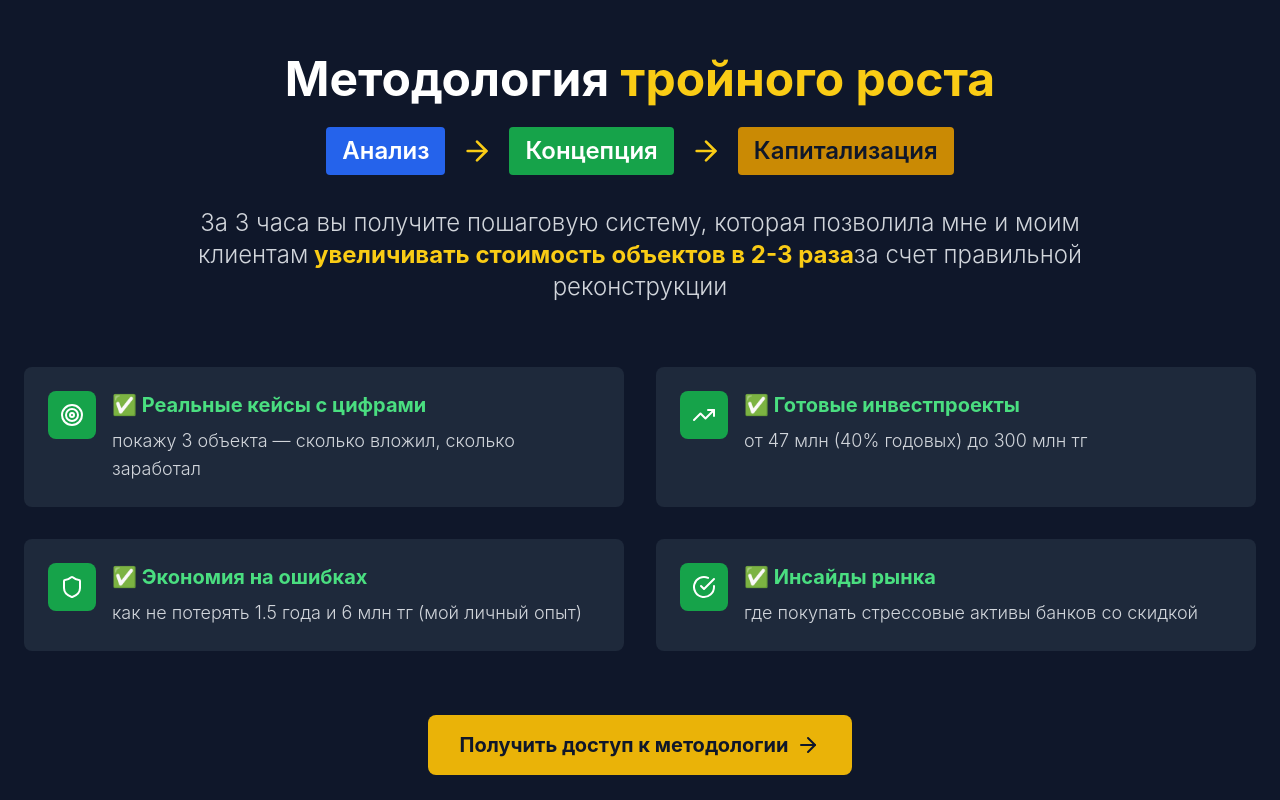
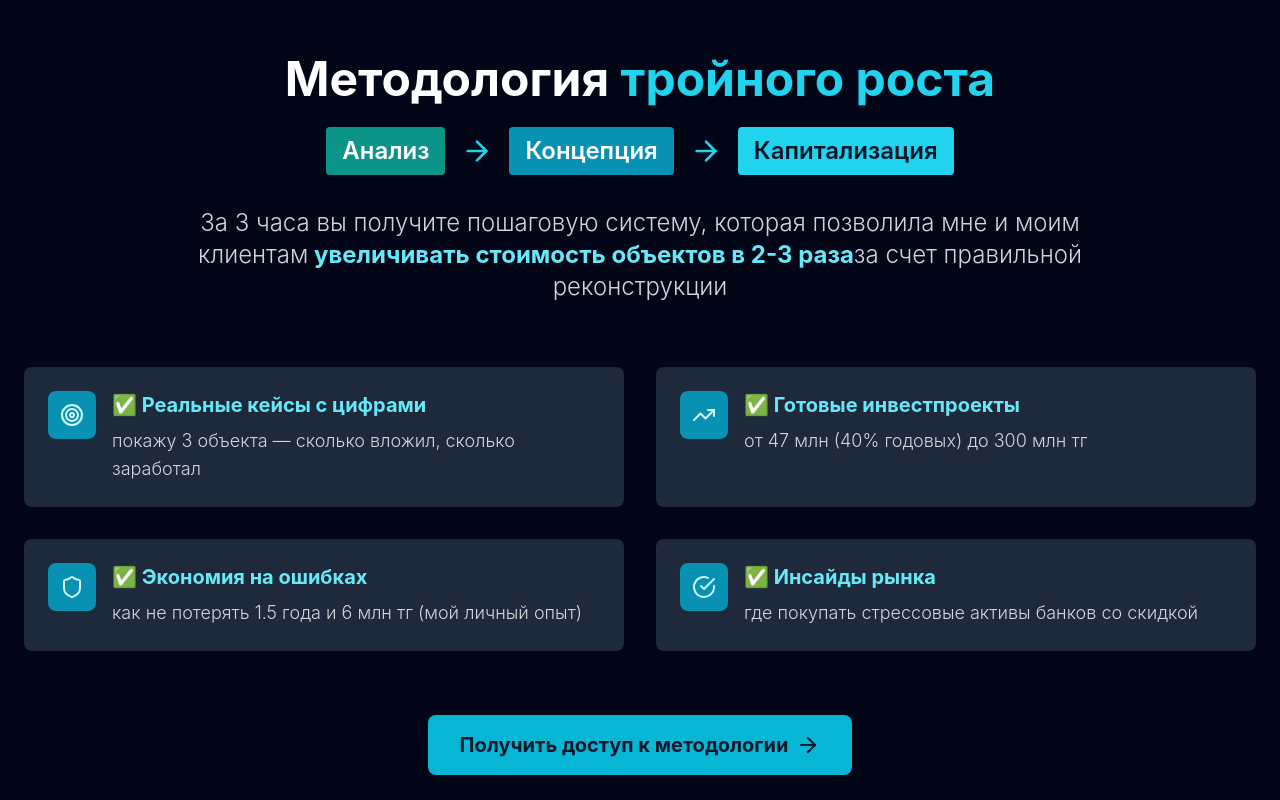
Before and after one commit to Danial992/landing, a React (Vite) app: page / in a window 1280 px wide. Shown: the part 2120-2920 px from the top of the page. Built offline with nearby package versions, Linux system fonts and the light colour scheme.

Commit message:
Update SolutionSection.tsx

```diff
--- a/src/components/SolutionSection.tsx
+++ b/src/components/SolutionSection.tsx
@@ -4,44 +4,44 @@ import { CheckCircle, ArrowRight, Target, TrendingUp, Shield } from 'lucide-reac
 const SolutionSection: React.FC = () => {
   const benefits = [
     {
-      icon: <Target className="w-6 h-6" />,
+      icon: <Target className="w-6 h-6 text-cyan-100" />,
       title: "Реальные кейсы с цифрами",
       description: "покажу 3 объекта — сколько вложил, сколько заработал"
     },
     {
-      icon: <TrendingUp className="w-6 h-6" />,
+      icon: <TrendingUp className="w-6 h-6 text-cyan-100" />,
       title: "Готовые инвестпроекты",
       description: "от 47 млн (40% годовых) до 300 млн тг"
     },
     {
-      icon: <Shield className="w-6 h-6" />,
+      icon: <Shield className="w-6 h-6 text-cyan-100" />,
       title: "Экономия на ошибках",
       description: "как не потерять 1.5 года и 6 млн тг (мой личный опыт)"
     },
     {
-      icon: <CheckCircle className="w-6 h-6" />,
+      icon: <CheckCircle className="w-6 h-6 text-cyan-100" />,
       title: "Инсайды рынка",
       description: "где покупать стрессовые активы банков со скидкой"
     }
   ];
 
   return (
-    <section className="py-20 px-6 bg-slate-900 text-white">
+    <section className="py-20 px-6 bg-slate-950 text-white font-inter">
       <div className="max-w-7xl mx-auto">
         <div className="text-center mb-16">
           <h2 className="text-4xl lg:text-5xl font-bold mb-6">
-            Методология <span className="text-yellow-400">тройного роста</span>
+            Методология <span className="text-cyan-400">тройного роста</span>
           </h2>
           <div className="flex justify-center items-center space-x-4 text-2xl font-semibold mb-8">
-            <span className="bg-blue-600 px-4 py-2 rounded">Анализ</span>
-            <ArrowRight className="w-8 h-8 text-yellow-400" />
-            <span className="bg-green-600 px-4 py-2 rounded">Концепция</span>
-            <ArrowRight className="w-8 h-8 text-yellow-400" />
-            <span className="bg-yellow-600 text-slate-900 px-4 py-2 rounded">Капитализация</span>
+            <span className="bg-teal-600 px-4 py-2 rounded">Анализ</span>
+            <ArrowRight className="w-8 h-8 text-cyan-400" />
+            <span className="bg-cyan-600 px-4 py-2 rounded">Концепция</span>
+            <ArrowRight className="w-8 h-8 text-cyan-400" />
+            <span className="bg-cyan-400 text-slate-900 px-4 py-2 rounded">Капитализация</span>
           </div>
           <p className="text-xl lg:text-2xl text-gray-300 max-w-4xl mx-auto leading-relaxed">
             За 3 часа вы получите пошаговую систему, которая позволила мне и моим клиентам
-            <span className="text-yellow-400 font-bold"> увеличивать стоимость объектов в 2-3 раза</span>
+            <span className="text-cyan-300 font-bold"> увеличивать стоимость объектов в 2-3 раза</span>
             за счет правильной реконструкции
           </p>
         </div>
@@ -50,11 +50,11 @@ const SolutionSection: React.FC = () => {
           {benefits.map((benefit, index) => (
             <div key={index} className="bg-slate-800 rounded-lg p-6 hover:bg-slate-700 transition-colors">
               <div className="flex items-start space-x-4">
-                <div className="bg-green-600 p-3 rounded-lg">
+                <div className="bg-cyan-600 p-3 rounded-lg">
                   {benefit.icon}
                 </div>
                 <div>
-                  <h3 className="font-bold text-xl mb-2 text-green-400">
+                  <h3 className="font-bold text-xl mb-2 text-cyan-300">
                     ✅ {benefit.title}
                   </h3>
                   <p className="text-gray-300 text-lg">
@@ -67,7 +67,7 @@ const SolutionSection: React.FC = () => {
         </div>
 
         <div className="text-center">
-          <button className="bg-yellow-500 hover:bg-yellow-400 text-slate-900 font-bold py-4 px-8 rounded-lg text-xl transition-all transform hover:scale-105 inline-flex items-center space-x-2">
+          <button className="bg-cyan-500 hover:bg-cyan-400 text-slate-900 font-bold py-4 px-8 rounded-lg text-xl transition-all transform hover:scale-105 inline-flex items-center space-x-2">
             <span>Получить доступ к методологии</span>
             <ArrowRight className="w-6 h-6" />
           </button>
```
